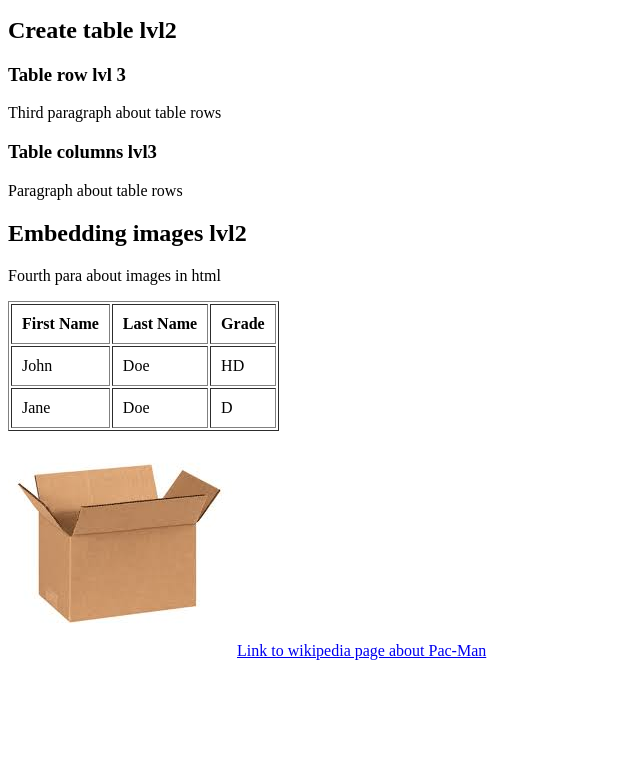
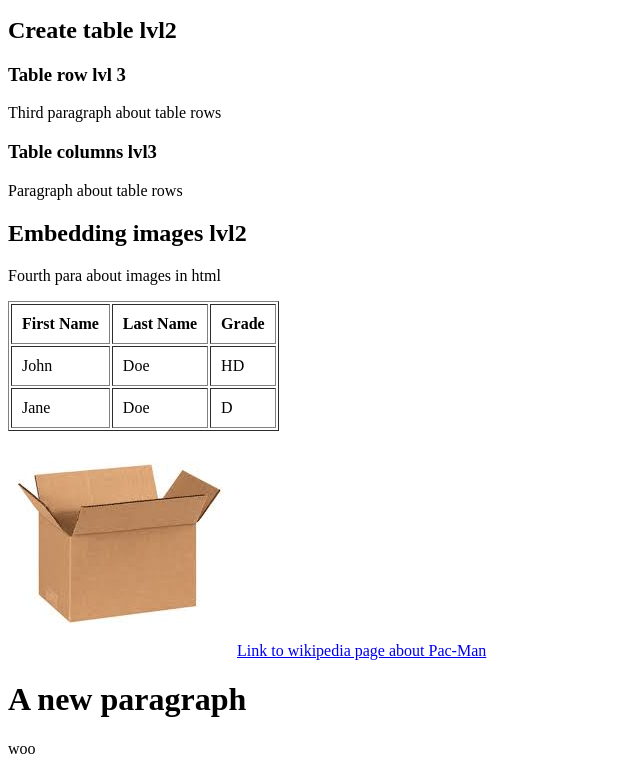
Before and after one commit to jngg0137/FIT3179W4, a plain HTML site: page index.html in a window 1280 px wide. Shown: the part 101-875 px from the top of the page, without its empty margins (0-640 px from the left). Before the commit the page ends 800 px from the top, so only its background shows below. Drawn offline with Linux system fonts and the light colour scheme.

Commit message:
Update index file

```diff
--- a/index.html
+++ b/index.html
@@ -43,5 +43,8 @@
     <a href="https://en.wikipedia.org/wiki/Pac-Man">
         Link to wikipedia page about Pac-Man
     </a>
+
+    <h1>A new paragraph</h1>
+    <p>woo</p>
 </body>
 </html>
```
